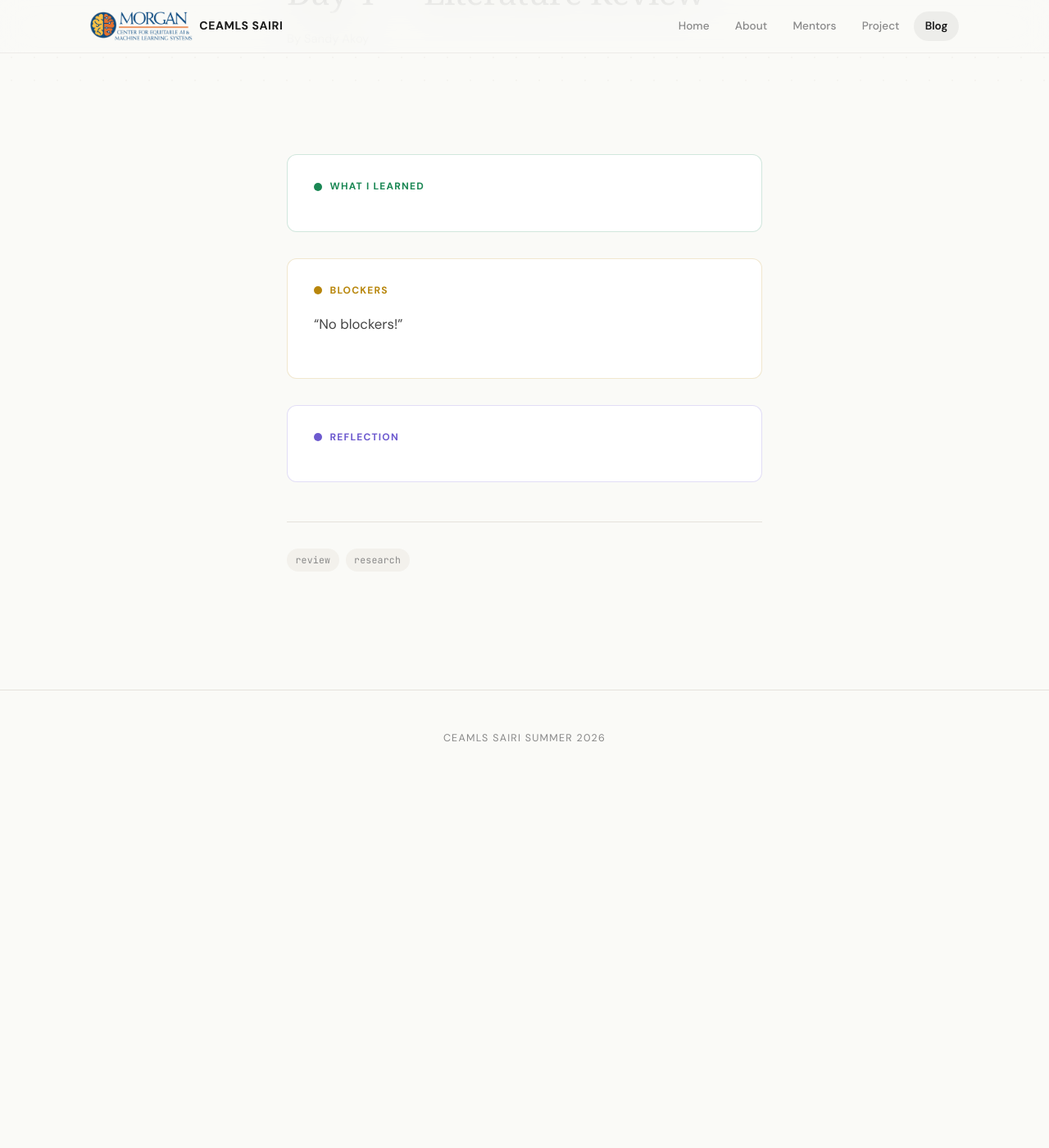
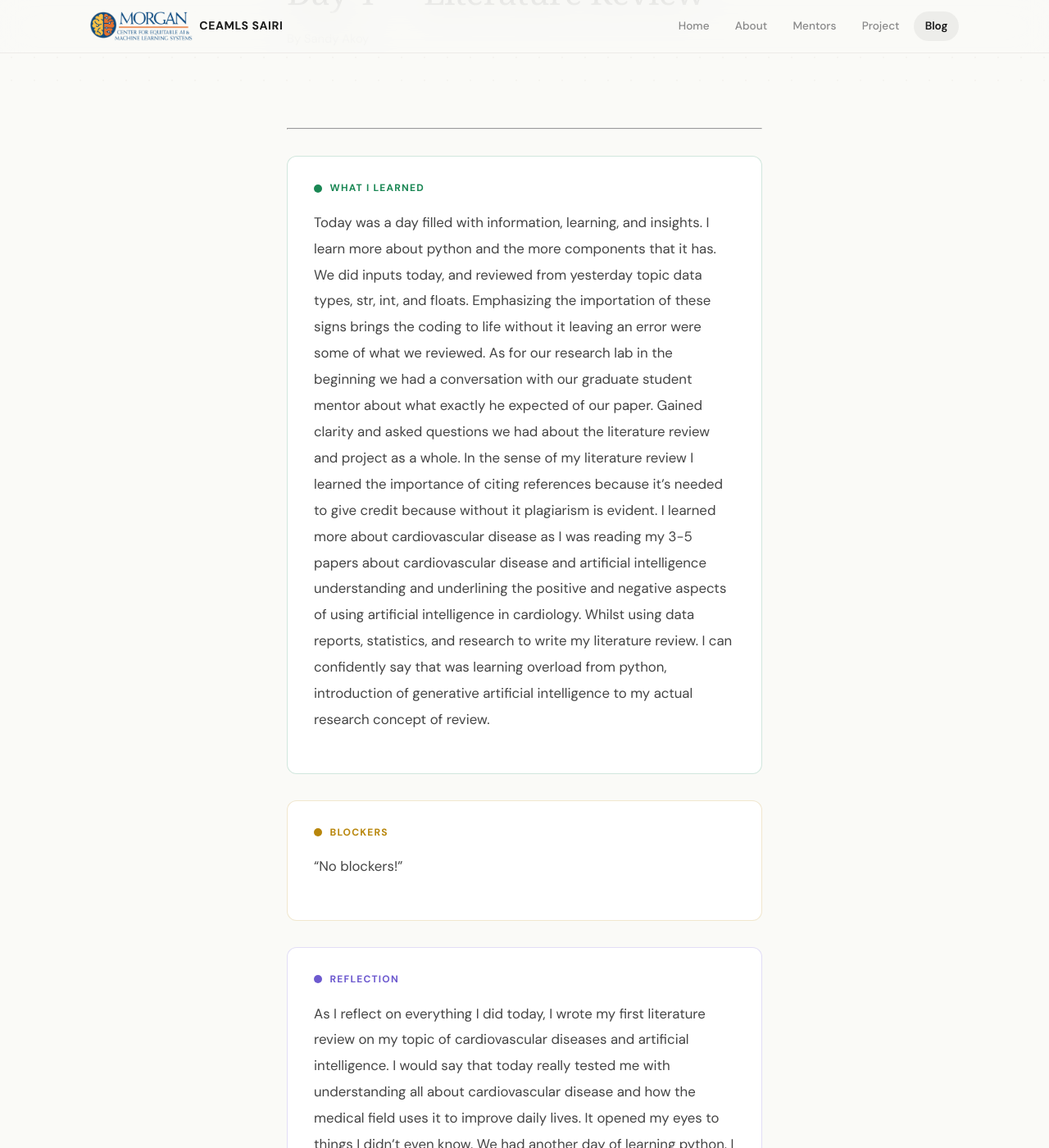
Before and after one commit to SandyAkoy/sandyakoyceamls26.github.io, a Jekyll site: the page built from _posts/2026-05-29-day-4.md, in a window 1280 px wide and 1400 px high, scrolled down 252 px. Shown: the whole window at 82% size. Built offline with Jekyll 4.4.1, drawn with Linux system fonts in a browser that asks for light colours; some web fonts are replaced; before the commit the page ends 1211 px from its top, so only the background shows below that; some of the changed text lies outside the part shown.

Commit message:
Update 2026-05-29-day-4.md

```diff
--- a/_posts/2026-05-29-day-4.md
+++ b/_posts/2026-05-29-day-4.md
@@ -6,6 +6,8 @@ permalink: /day4.html
 tags: ["review", "research"]
 
 what_i_learned: |
+
+    Today was a day filled with information, learning, and insights. I learn more about python and the more components that it has. We did inputs today, and reviewed from yesterday topic data types, str, int, and floats. Emphasizing the importation of these signs brings the coding to life without it leaving an error were some of what we reviewed. As for our research lab in the beginning we had a conversation with our graduate student mentor about what exactly he expected of our paper. Gained clarity and asked questions we had about the literature review and project as a whole. In the sense of my literature review I learned the importance of citing references because it's needed to give credit because without it plagiarism is evident. I learned more about cardiovascular disease as I was reading my 3-5 papers about cardiovascular disease and artificial intelligence understanding and underlining the positive and negative aspects of using artificial intelligence in cardiology. Whilst using data reports, statistics, and research to write my literature review. I can confidently say that was learning overload from python, introduction of generative artificial intelligence to my actual research concept of review.
 
 
 
@@ -16,6 +18,12 @@ blockers: |
 
 reflection: |
 
+    As I reflect on everything I did today, I wrote my first literature review on my topic of cardiovascular diseases and artificial intelligence. I would say that today really tested me with understanding all about cardiovascular disease and how the medical field uses it to improve daily lives. It opened my eyes to things I didn't even know. We had another day of learning python. I can say I'm slowly getting there. I am still trying to figure out where I stand with the process, so fair I'm there but I can get better with more practice and review. Today was a more than great day. Generative artificial intelligence is so cool. The possibilities are endless. The guess if it was artificial intelligence was funny yet serious because some of them could've fooled me. Showing AI can take over essentially being used for everything. Overall I am excited about what is next.
+
+
+---
+
+
 
 
 
```
